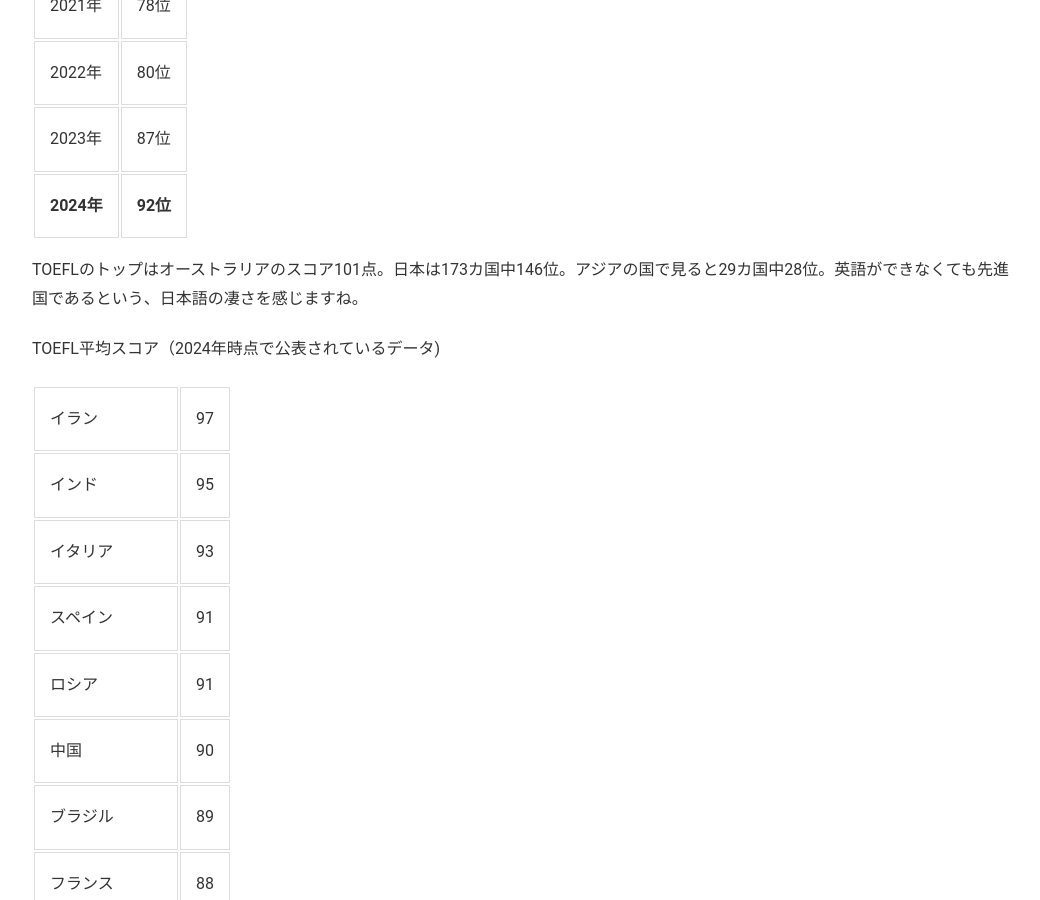
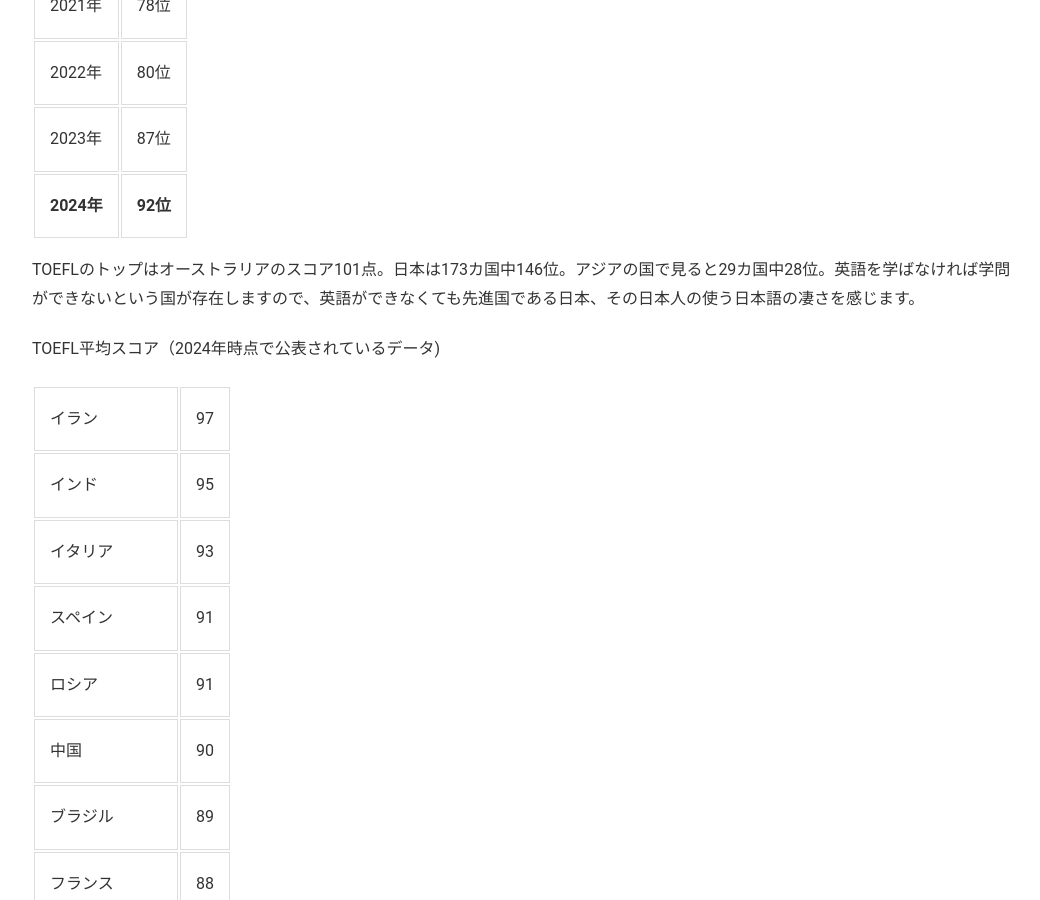
Before and after one commit to phocean/akispace, a Jekyll site: the page built from lessons.md, in a window 1280 px wide and 900 px high, scrolled down 2427 px. Shown: the whole window, without its empty margins (118-1158 px from the left). Built offline with Jekyll 4.4.1, drawn with Linux system fonts in a browser that asks for light colours.

Commit message:
Update lessons.md

```diff
--- a/lessons.md
+++ b/lessons.md
@@ -83,7 +83,7 @@
  </tr>
 </table>
 
-TOEFLのトップはオーストラリアのスコア101点。日本は173カ国中146位。アジアの国で見ると29カ国中28位。英語ができなくても先進国であるという、日本語の凄さを感じますね。
+TOEFLのトップはオーストラリアのスコア101点。日本は173カ国中146位。アジアの国で見ると29カ国中28位。英語を学ばなければ学問ができないという国が存在しますので、英語ができなくても先進国である日本、その日本人の使う日本語の凄さを感じます。
 
 TOEFL平均スコア（2024年時点で公表されているデータ)
 
```
